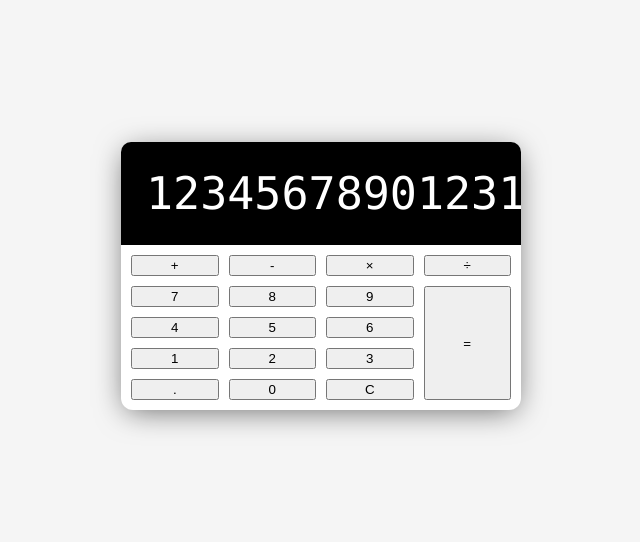
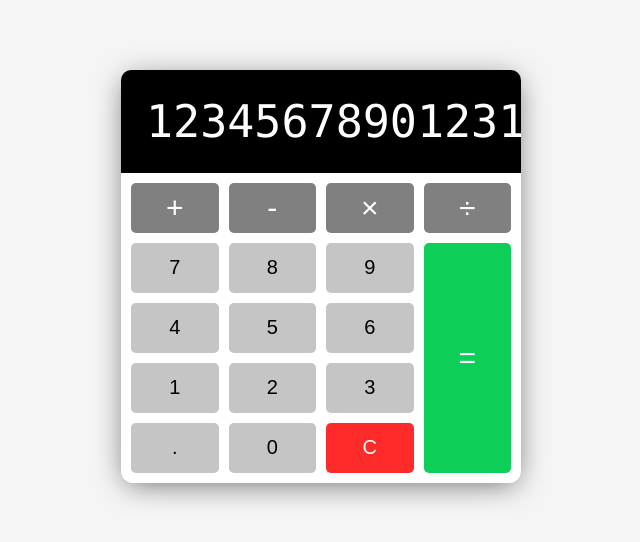
Before and after one commit to heuzin/calculator, a plain HTML site: page index.html in a window 1280 px wide. Shown: the part 124-666 px from the top of the page, without its empty margins (319-959 px from the left). Drawn offline with Linux system fonts and the light colour scheme.

Commit message:
CSS buttons

```diff
--- a/style.css
+++ b/style.css
@@ -64,7 +64,53 @@ body {
   padding: 10px;
 }
 
+button {
+  min-height: 50px;
+  font-size: 20px;
+  font-weight: 100;
+  border: none;
+  border-radius: 5px;
+  cursor: pointer;
+  background: rgb(197, 197, 197);
+}
+
+button:hover {
+  filter: brightness(110%);
+}
+
+button:active {
+  transform: translateY(1px);
+}
+
+button:focus {
+  outline: none;
+}
+
+.operator {
+  background: gray;
+  color: white;
+  font-size: 30px;
+}
+
+.clear {
+  background: rgb(255, 43, 43);
+  color: white;
+}
+
+.clear:hover {
+  filter: brightness(90%);
+}
+
 .equal-sign {
+  border: none;
   grid-column: -2;
   grid-row: 2 / span 4;
+  background: rgb(13, 206, 87);
 }
+
+/* Media Query: Large Smarphone (Vertival) */
+@media screen and (max-width: 600px) {
+  .calculator {
+    width: 95%;
+  }
+}
```
